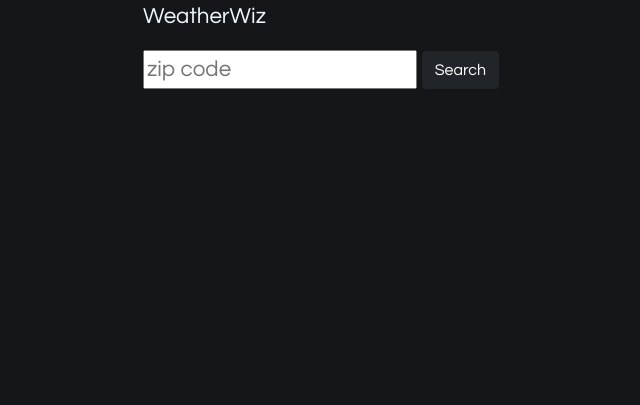
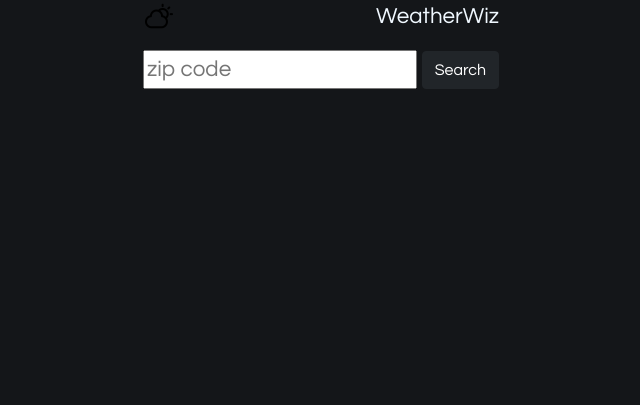
Before and after one commit to notDuckk/weatherApp, a plain HTML site: page index.html in a window 1280 px wide. Shown: the whole page, without its empty margins (319-959 px from the left). Drawn offline with nearby package versions, Linux system fonts and the light colour scheme.

Commit message:
adding a favicon and logos and fixing some design flaws

```diff
--- a/index.html
+++ b/index.html
@@ -3,6 +3,7 @@
 <head>
     <meta charset="UTF-8">
     <meta name="viewport" content="width=device-width, initial-scale=1.0">
+    <link rel="icon" type="image/x-icon" href="assets/favicon.ico">
     <title>weatherApp</title>
     <link href="https://cdn.jsdelivr.net/npm/bootstrap@5.0.2/dist/css/bootstrap.min.css" rel="stylesheet" integrity="sha384-EVSTQN3/azprG1Anm3QDgpJLIm9Nao0Yz1ztcQTwFspd3yD65VohhpuuCOmLASjC" crossorigin="anonymous">
     <link rel="stylesheet" href="style.css">
@@ -17,8 +18,11 @@
 <div class="container questrial-regular">
 
     <header>
+        <div class="yolo">
+            <img src="assets/logo.png" alt="WeatherWiz Logo" class="logo">
+            <p>WeatherWiz</p>
 
-        <p>WeatherWiz</p>
+        </div>
 
         <input id="zipinput" type="text" placeholder="zip code" autocomplete="zip" alt="search searchZip"/>
         <button id="searchZip" class="btn btn-dark" onclick="getWeather()">Search</button>
--- a/style.css
+++ b/style.css
@@ -7,25 +7,32 @@ body {
     background-color: #141619;
 }
 
+.logo {
+    width: 32px;
+    height: 32px;
+    object-fit: contain; /* Ensures the image fits within the container without stretching */
+}
 .container {
     display: flex;
     flex-direction: column;
     align-items: center;
     max-width: 1000px;
     margin: 0 auto;
-    border-radius: 5px;
-    padding-bottom: 2em;
-}
-
-.questrial-regular {
     font-family: "Questrial", sans-serif;
     font-weight: 400;
     font-style: normal;
     color: aliceblue;
-  }
+}
+
+.yolo {
+    display: flex;
+    justify-content: space-between;
+    /*justify-content : space-between;*/
+}
 
 header {
     font-size: 1.4em;
+
 }
 
 .city {
@@ -63,7 +70,8 @@ header {
 
 @media (width < 600px) {
         .container {
-        margin-right: 3em;
-        margin-left: 3em;
+            align-items: baseline ;
+            margin-right: 2em;
+            margin-left: 2em;
     }
 }
```
Also changed, not shown: assets/favicon.ico (added), assets/logo.png (added), 1 other file.
